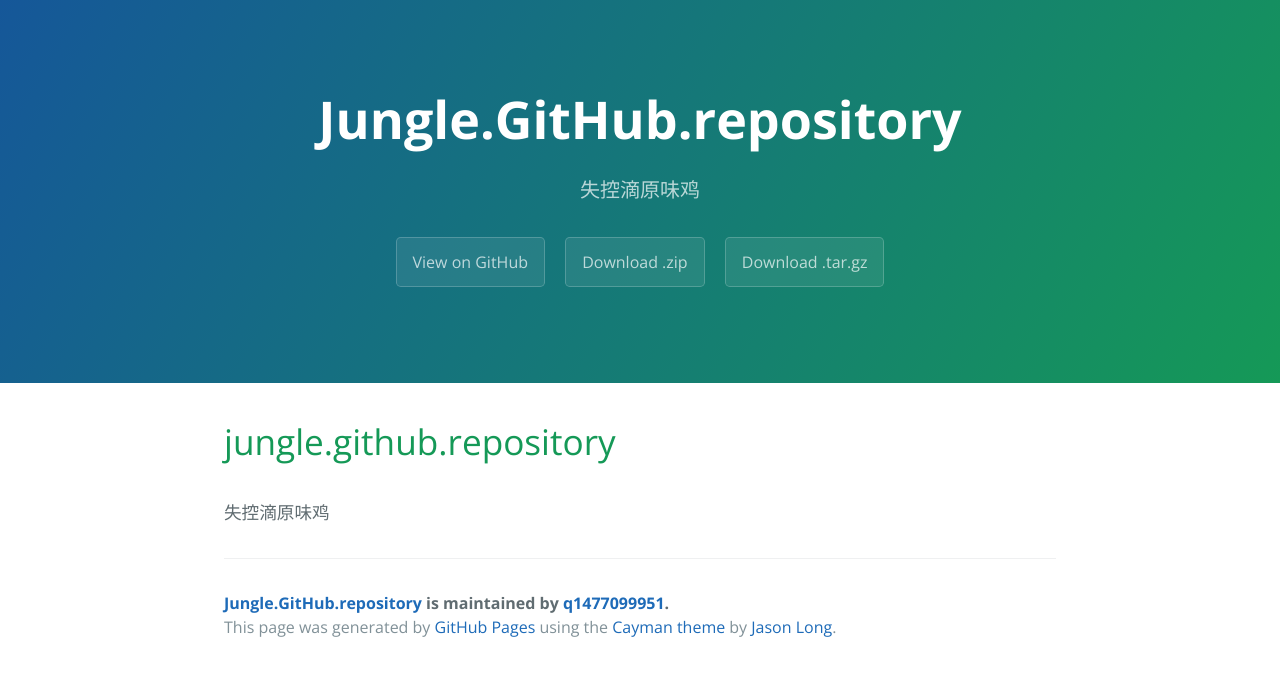
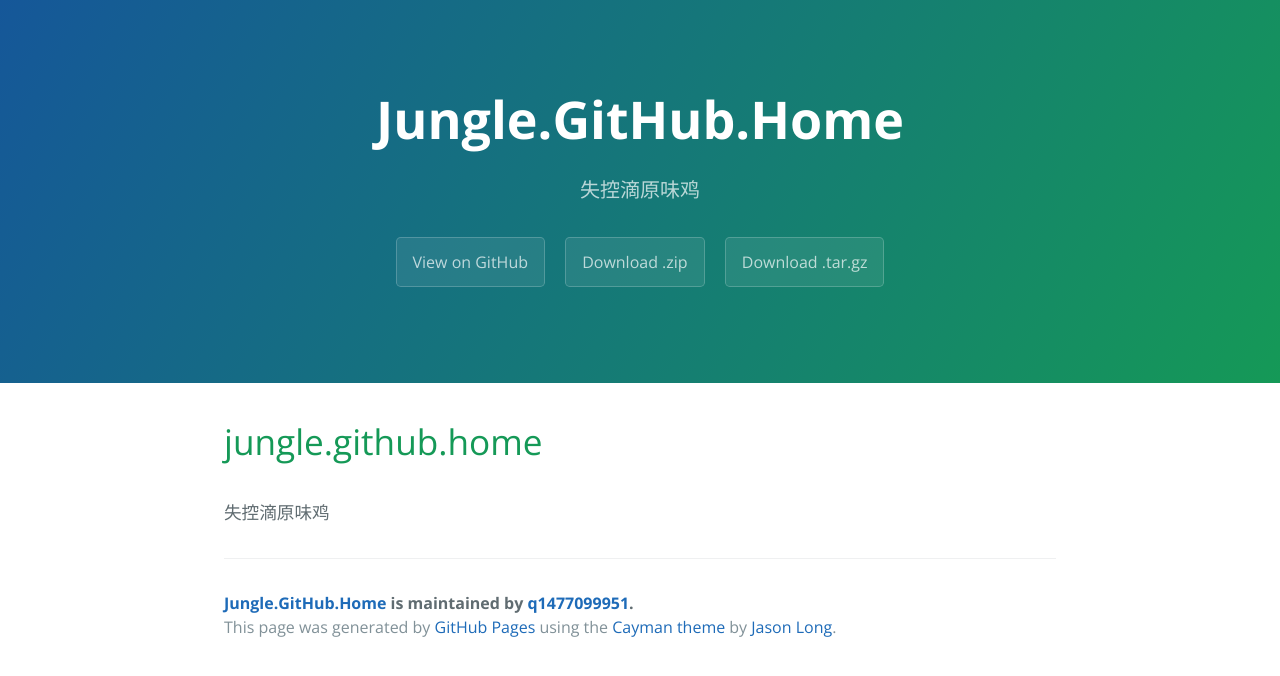
Before and after one commit to q1477099951/jungle.github.home, a plain HTML site: page index.html in a window 1280 px wide. Drawn offline with nearby package versions, Linux system fonts and the light colour scheme.

Commit message:
Create gh-pages branch via GitHub

```diff
--- a/index.html
+++ b/index.html
@@ -2,7 +2,7 @@
 <html lang="en-us">
   <head>
     <meta charset="UTF-8">
-    <title>Jungle.GitHub.repository by q1477099951</title>
+    <title>Jungle.GitHub.Home by q1477099951</title>
     <meta name="viewport" content="width=device-width, initial-scale=1">
     <link rel="stylesheet" type="text/css" href="stylesheets/normalize.css" media="screen">
     <link href='https://fonts.googleapis.com/css?family=Open+Sans:400,700' rel='stylesheet' type='text/css'>
@@ -11,23 +11,23 @@
   </head>
   <body>
     <section class="page-header">
-      <h1 class="project-name">Jungle.GitHub.repository</h1>
+      <h1 class="project-name">Jungle.GitHub.Home</h1>
       <h2 class="project-tagline">失控滴原味鸡</h2>
-      <a href="https://github.com/q1477099951/jungle.github.repository" class="btn">View on GitHub</a>
-      <a href="https://github.com/q1477099951/jungle.github.repository/zipball/master" class="btn">Download .zip</a>
-      <a href="https://github.com/q1477099951/jungle.github.repository/tarball/master" class="btn">Download .tar.gz</a>
+      <a href="https://github.com/q1477099951/jungle.github.home" class="btn">View on GitHub</a>
+      <a href="https://github.com/q1477099951/jungle.github.home/zipball/master" class="btn">Download .zip</a>
+      <a href="https://github.com/q1477099951/jungle.github.home/tarball/master" class="btn">Download .tar.gz</a>
     </section>
 
     <section class="main-content">
       <h1>
-<a id="junglegithubrepository" class="anchor" href="#junglegithubrepository" aria-hidden="true"><span aria-hidden="true" class="octicon octicon-link"></span></a>jungle.github.repository</h1>
+<a id="junglegithubhome" class="anchor" href="#junglegithubhome" aria-hidden="true"><span aria-hidden="true" class="octicon octicon-link"></span></a>jungle.github.home</h1>
 
 <h1></h1>
 
 <p>失控滴原味鸡</p>
 
       <footer class="site-footer">
-        <span class="site-footer-owner"><a href="https://github.com/q1477099951/jungle.github.repository">Jungle.GitHub.repository</a> is maintained by <a href="https://github.com/q1477099951">q1477099951</a>.</span>
+        <span class="site-footer-owner"><a href="https://github.com/q1477099951/jungle.github.home">Jungle.GitHub.Home</a> is maintained by <a href="https://github.com/q1477099951">q1477099951</a>.</span>
 
         <span class="site-footer-credits">This page was generated by <a href="https://pages.github.com">GitHub Pages</a> using the <a href="https://github.com/jasonlong/cayman-theme">Cayman theme</a> by <a href="https://twitter.com/jasonlong">Jason Long</a>.</span>
       </footer>
--- a/params.json
+++ b/params.json
@@ -1,6 +1,6 @@
 {
-  "name": "Jungle.GitHub.repository",
+  "name": "Jungle.GitHub.Home",
   "tagline": "失控滴原味鸡",
-  "body": "# jungle.github.repository\r\n==========================\r\n失控滴原味鸡\r\n",
+  "body": "# jungle.github.home\r\n==========================\r\n失控滴原味鸡\r\n",
   "note": "Don't delete this file! It's used internally to help with page regeneration."
 }
```
